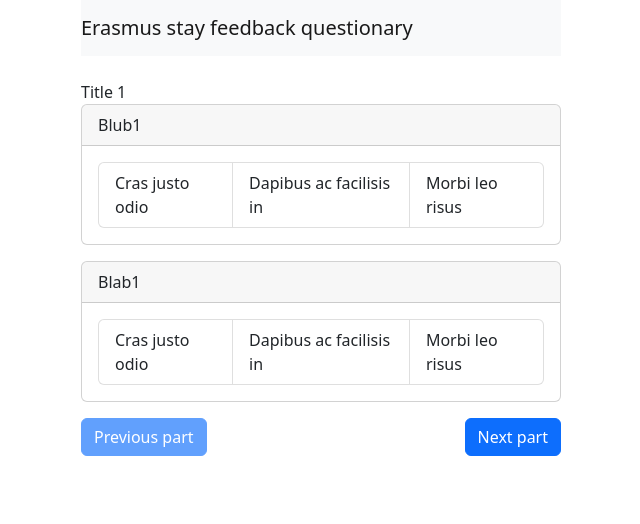
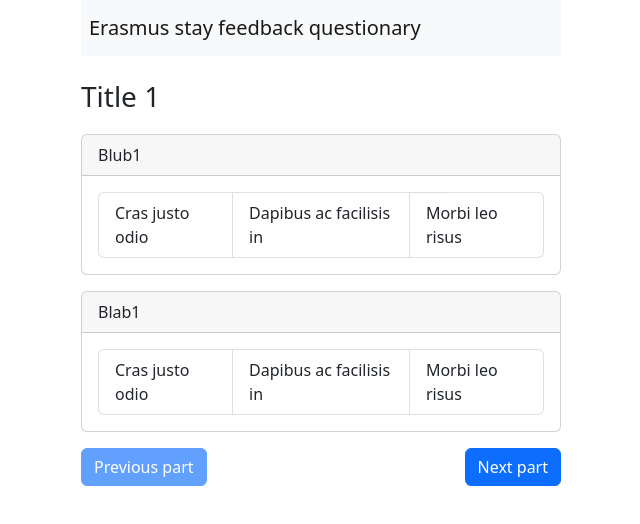
Before and after one commit to aburenko/rs-questionary, a React (Vite) app: page / in a window 1280 px wide. Shown: the top 524 px of the page, without its empty margins (319-959 px from the left). Built offline with nearby package versions, Linux system fonts and the light colour scheme.

Commit message:
Apply styling

```diff
--- a/src/App.css
+++ b/src/App.css
@@ -4,3 +4,13 @@
   justify-content: center;
   /* background-color: #A4A4A4; */
 }
+
+.navbar-title {
+  font-size: 35px;
+  margin-left: 8px;
+}
+
+.questionary-title {
+  font-size: 28px;
+  margin-bottom: 20px;
+}
--- a/src/App.tsx
+++ b/src/App.tsx
@@ -59,14 +59,14 @@ function App() {
         <Row>
           <Col>
             <Navbar className="mb-4" expand="lg" variant="light" bg="light">
-              <Navbar.Brand href="#">
+              <Navbar.Brand href="#" className="navbar-title">
                 Erasmus stay feedback questionary
               </Navbar.Brand>
             </Navbar>
-            {questionaryTitles[currentQuestionary]}
-
+            <h1 className="questionary-title">
+              {questionaryTitles[currentQuestionary]}
+            </h1>
             {MapQuestions(questionaries[questionaryTitles[currentQuestionary]])}
-
             {nav_buttons()}
           </Col>
         </Row>
```
